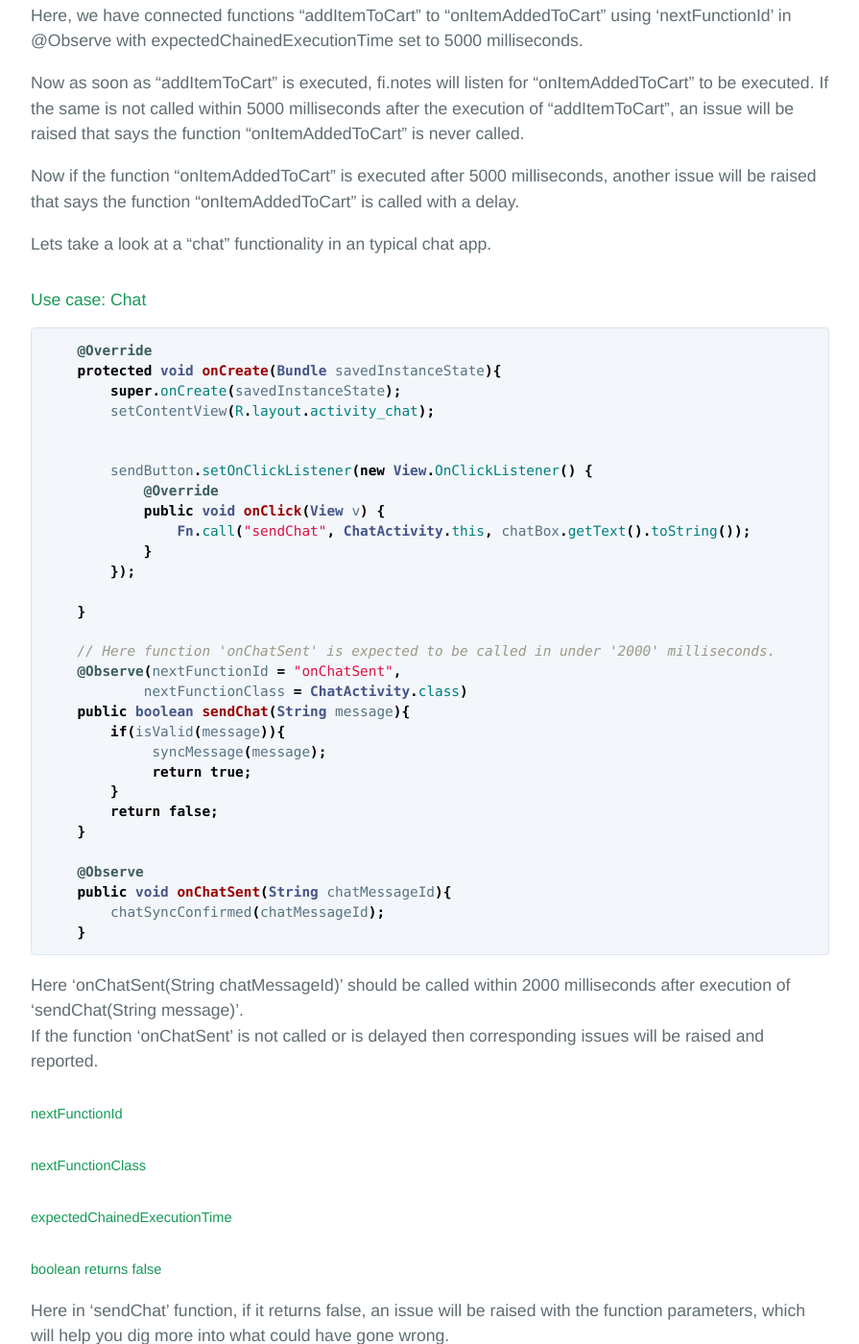
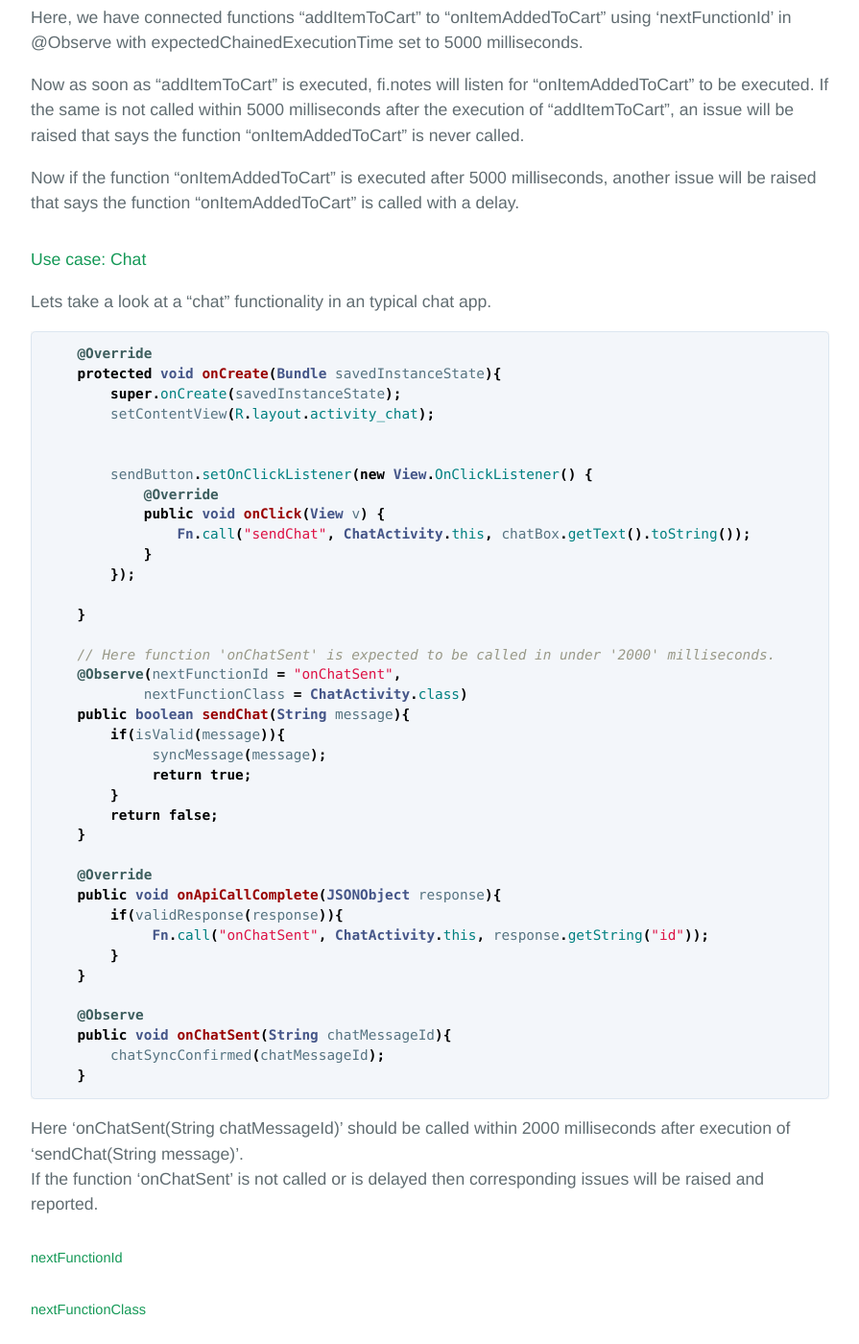
Before and after one commit to finotes/finotes.github.io, a Jekyll site: the page built from _posts/2018-02-02-java-docs.md, in a window 1280 px wide and 1400 px high, scrolled down 7854 px. Shown: the whole window at 96% size, without its empty margins (192-1087 px from the left). Built offline with Jekyll 4.4.1, drawn with Linux system fonts in a browser that asks for light colours; some web fonts are replaced; some of the changed text lies outside the part shown.

Commit message:
Update 2018-02-02-java-docs.md

````diff
--- a/_posts/2018-02-02-java-docs.md
+++ b/_posts/2018-02-02-java-docs.md
@@ -271,8 +271,8 @@ Using chained function calls, you can detect when a functionality in your app fa
 All app features will have a start function and a success function, using fi.notes SDK you will be able to chain both these functions.
 You can chain functions using 'nextFunctionId' and 'nextFunctionClass' properties in @Observe annotation.
 
+#### Use case: Add to cart
 Lets take a look at an "add to cart" functionality in an typical ecommerce app.
-#### Use case: Add to cart
 ```java
     @Override
     protected void onCreate(Bundle savedInstanceState){
@@ -320,9 +320,8 @@ Now as soon as "addItemToCart" is executed, fi.notes will listen for "onItemAdde
 
 Now if the function "onItemAddedToCart" is executed after 5000 milliseconds, another issue will be raised that says the function "onItemAddedToCart" is called with a delay.
 
+#### Use case: Chat
 Lets take a look at a "chat" functionality in an typical chat app.
-#### Use case: Chat
-
 ```java
     @Override
     protected void onCreate(Bundle savedInstanceState){
@@ -348,6 +347,13 @@ Lets take a look at a "chat" functionality in an typical chat app.
 	     return true;
 	}
 	return false;
+    }
+
+    @Override
+    public void onApiCallComplete(JSONObject response){
+	if(validResponse(response)){
+	     Fn.call("onChatSent", ChatActivity.this, response.getString("id"));
+	}
     }
 
     @Observe
````
